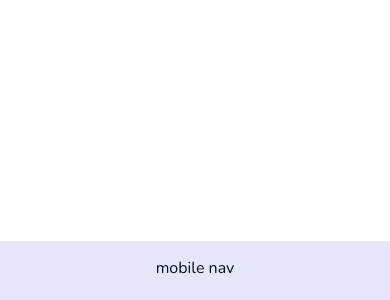
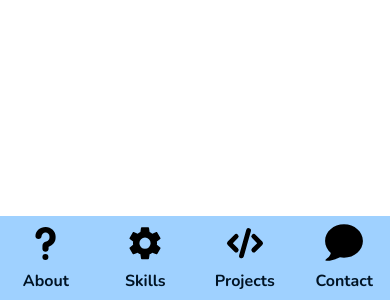
Before and after one commit to ang-riv/portfolio, a React (Create React App) app: page / in a window 390 px wide. Shown: the part 544-844 px from the top of the page. Built offline with nearby package versions, Linux system fonts and the light colour scheme; a web font is replaced by a local one.

Commit message:
Set up mobile navigation with background, icons, and text

```diff
--- a/src/App.js
+++ b/src/App.js
@@ -27,7 +27,6 @@ function App() {
 
       {mobileTest && (
         <>
-          {" "}
           {/* change intro section size to fit mobile*/}
           <IntroSection ref={introRef} />
           <AboutSection ref={aboutRef} />
--- a/src/Icons.js
+++ b/src/Icons.js
@@ -102,6 +102,7 @@ export function SkillsPuzzle(props) {
   );
 }
 
+/* sizes for icons based on screen size */
 function SocialIconSize() {
   const size = useWindowSize();
   return size.width > 480 ? "4em" : "2.5em";
@@ -175,6 +176,7 @@ export function FrontEndMentorIcon(props) {
   );
 }
 
+/* groups together the social links + styles */
 export function SocialLinks(props) {
   const titleStyle2 = {
     marginLeft: "0.7em",
@@ -217,3 +219,76 @@ export function SocialLinks(props) {
     </>
   );
 }
+
+/* mobile navigation icons */
+
+export function QuestionMarkIcon(props) {
+  return (
+    <svg
+      xmlns="http://www.w3.org/2000/svg"
+      width="4em"
+      height="4em"
+      viewBox="0 0 32 32"
+      {...props}
+    >
+      <path
+        fill="black"
+        d="M13.037 20.863c0 1.302 1.145 2.36 2.555 2.36s2.556-1.058 2.556-2.37V19.15c0-.111.073-.209.18-.242C21.676 17.85 24 14.919 24 11.562v-1.254c0-4.239-3.69-7.773-8.227-7.861c-2.28-.05-4.432.744-6.065 2.212c-1.622 1.469-2.523 3.447-2.523 5.552c0 1.311 1.155 2.369 2.566 2.369s2.555-1.058 2.555-2.36c0-.822.35-1.596.986-2.173a3.4 3.4 0 0 1 2.375-.872c1.78.04 3.223 1.45 3.223 3.143v1.244c0 1.468-1.124 2.731-2.683 2.996c-1.834.313-3.17 1.791-3.17 3.514zM15.5 30a2.5 2.5 0 1 0 0-5a2.5 2.5 0 0 0 0 5"
+      ></path>
+    </svg>
+  );
+}
+
+export function GearIcon(props) {
+  return (
+    <svg
+      xmlns="http://www.w3.org/2000/svg"
+      width="4em"
+      height="4em"
+      viewBox="0 0 24 24"
+      {...props}
+    >
+      <path
+        fill="black"
+        d="M12 15.5A3.5 3.5 0 0 1 8.5 12A3.5 3.5 0 0 1 12 8.5a3.5 3.5 0 0 1 3.5 3.5a3.5 3.5 0 0 1-3.5 3.5m7.43-2.53c.04-.32.07-.64.07-.97s-.03-.66-.07-1l2.11-1.63c.19-.15.24-.42.12-.64l-2-3.46c-.12-.22-.39-.31-.61-.22l-2.49 1c-.52-.39-1.06-.73-1.69-.98l-.37-2.65A.506.506 0 0 0 14 2h-4c-.25 0-.46.18-.5.42l-.37 2.65c-.63.25-1.17.59-1.69.98l-2.49-1c-.22-.09-.49 0-.61.22l-2 3.46c-.13.22-.07.49.12.64L4.57 11c-.04.34-.07.67-.07 1s.03.65.07.97l-2.11 1.66c-.19.15-.25.42-.12.64l2 3.46c.12.22.39.3.61.22l2.49-1.01c.52.4 1.06.74 1.69.99l.37 2.65c.04.24.25.42.5.42h4c.25 0 .46-.18.5-.42l.37-2.65c.63-.26 1.17-.59 1.69-.99l2.49 1.01c.22.08.49 0 .61-.22l2-3.46c.12-.22.07-.49-.12-.64z"
+      ></path>
+    </svg>
+  );
+}
+
+export function CodeIcon(props) {
+  return (
+    <svg
+      xmlns="http://www.w3.org/2000/svg"
+      width="4em"
+      height="4em"
+      viewBox="0 0 24 24"
+      {...props}
+    >
+      <g fill="none">
+        <path d="M0 0h24v24H0z"></path>
+        <path
+          fill="black"
+          d="M14.62 2.662a1.5 1.5 0 0 1 1.04 1.85l-4.431 15.787a1.5 1.5 0 0 1-2.889-.81L12.771 3.7a1.5 1.5 0 0 1 1.85-1.039ZM7.56 6.697a1.5 1.5 0 0 1 0 2.12L4.38 12l3.182 3.182a1.5 1.5 0 1 1-2.122 2.121L1.197 13.06a1.5 1.5 0 0 1 0-2.12l4.242-4.243a1.5 1.5 0 0 1 2.122 0Zm8.88 2.12a1.5 1.5 0 1 1 2.12-2.12l4.243 4.242a1.5 1.5 0 0 1 0 2.121l-4.242 4.243a1.5 1.5 0 1 1-2.122-2.121L19.621 12z"
+        ></path>
+      </g>
+    </svg>
+  );
+}
+
+export function SpeechIcon(props) {
+  return (
+    <svg
+      xmlns="http://www.w3.org/2000/svg"
+      width="4em"
+      height="4em"
+      viewBox="0 0 26 26"
+      {...props}
+    >
+      <path
+        fill="black"
+        d="M13 .188C5.924.188.187 5.252.187 11.5c0 3.177 1.488 6.039 3.876 8.094c-.521 3.009-3.887 4.234-3.657 5.062c3.01 1.245 8.971-1.645 9.875-2.093c.874.166 1.789.25 2.719.25c7.076 0 12.813-5.065 12.813-11.313S20.075.187 13 .187z"
+      ></path>
+    </svg>
+  );
+}
--- a/src/Navigation.js
+++ b/src/Navigation.js
@@ -1,5 +1,6 @@
 import React from "react";
 import useWindowSize from "./useWindowSize";
+import { QuestionMarkIcon, GearIcon, CodeIcon, SpeechIcon } from "./Icons";
 
 const Navigation = ({ aboutRef, skillsRef, projectsRef, contactRef }) => {
   // scrolling to a specific section using refs
@@ -13,7 +14,7 @@ const Navigation = ({ aboutRef, skillsRef, projectsRef, contactRef }) => {
   return (
     <>
       {size.width > 600 ? (
-        <div className="navContainer">
+        <div className="nav-container">
           <nav>
             <ul>
               <li onClick={() => scrollToSection(aboutRef)}>About</li>
@@ -24,16 +25,25 @@ const Navigation = ({ aboutRef, skillsRef, projectsRef, contactRef }) => {
           </nav>
         </div>
       ) : (
-        <div
-          style={{
-            height: "7%",
-            width: "100%",
-            backgroundColor: "lavender",
-            position: "fixed",
-            bottom: "0",
-          }}
-        >
-          <p style={{ textAlign: "center" }}>mobile nav</p>
+        <div className="mobile-nav-container">
+          <ul>
+            <li onClick={() => scrollToSection(aboutRef)}>
+              <QuestionMarkIcon />
+              <p>About</p>
+            </li>
+            <li onClick={() => scrollToSection(skillsRef)}>
+              <GearIcon />
+              <p>Skills</p>
+            </li>
+            <li onClick={() => scrollToSection(projectsRef)}>
+              <CodeIcon />
+              <p>Projects</p>
+            </li>
+            <li onClick={() => scrollToSection(contactRef)}>
+              <SpeechIcon />
+              <p>Contact</p>
+            </li>
+          </ul>
         </div>
       )}
     </>
--- a/src/style.css
+++ b/src/style.css
@@ -87,8 +87,8 @@ button {
   border: none;
 }
 
-/*** navigation styles***/
-.navContainer {
+/*** desktop navigation styles***/
+.nav-container {
   margin-top: 1em;
   height: 3em;
   display: flex;
@@ -96,20 +96,20 @@ button {
   align-items: center;
 }
 
-nav ul {
+.nav-container nav ul {
   display: flex;
   justify-content: end;
   align-items: center;
 }
 
-nav ul li {
+.nav-container nav ul li {
   margin-right: 3em;
   font-weight: bolder;
   font-size: 1.3em;
   list-style-type: none;
 }
 
-nav ul li:last-of-type {
+.nav-container nav ul li:last-of-type {
   background-color: #9fd1ff;
   margin-right: 2.5em;
   padding: 0.25em 1.3em;
@@ -117,6 +117,41 @@ nav ul li:last-of-type {
   font-weight: bolder;
   font-size: 1.3em;
   list-style-type: none;
+}
+
+/** mobile navigation styles**/
+.mobile-nav-container {
+  height: 10%;
+  width: 100%;
+  background-color: #9fd1ff;
+  position: fixed;
+  bottom: 0;
+}
+
+.mobile-nav-container ul {
+  height: 100%;
+  width: 100%;
+  margin: 0;
+  padding: 0;
+  display: flex;
+  flex-flow: row nowrap;
+  column-gap: 2%;
+}
+
+.mobile-nav-container ul li {
+  height: 100%;
+  width: 25%;
+  list-style-type: none;
+  display: flex;
+  flex-flow: column nowrap;
+  justify-content: center;
+  align-items: center;
+  padding-top: 0.5em;
+}
+
+.mobile-nav-container ul li p {
+  font-weight: bold;
+  margin-top: 0.5em;
 }
 
 /** intro section styles **/
```
